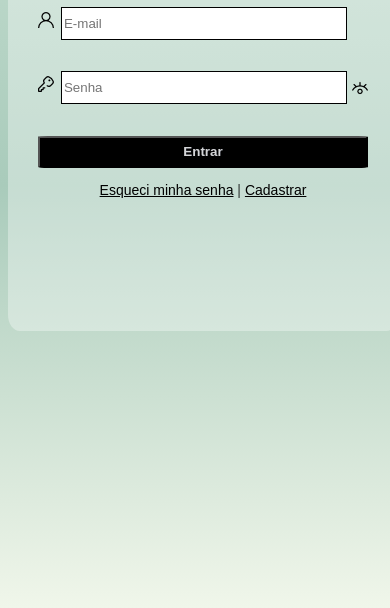
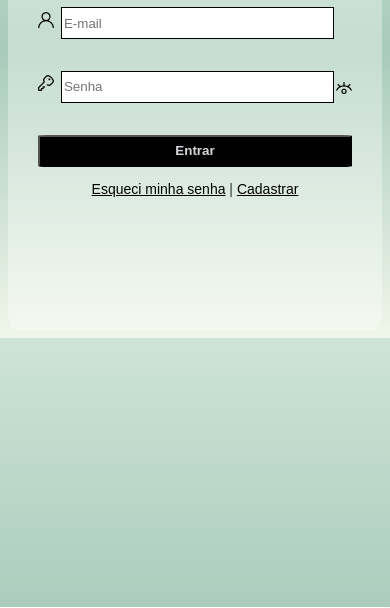
Before and after one commit to GugaAraujo/Tela-de-Login, a plain HTML site: page index.html in a window 390 px wide. Shown: the part 237-845 px from the top of the page. Drawn offline with Linux system fonts and the light colour scheme.

Commit message:
Add files via upload

```diff
--- a/mobile.css
+++ b/mobile.css
@@ -2,11 +2,10 @@
 
 
 body {
-    width: 100%;
     display: flex;
     color: rgba(16, 17, 17, 0.815);
     background-repeat: no-repeat;
-    height: 98.2vh;
+    height: 100%;
     background: linear-gradient(180deg, rgb(206, 228, 215), rgb(169, 203, 187), rgb(240, 246, 234));
     font-family:Arial, Helvetica, sans-serif;
 
```
